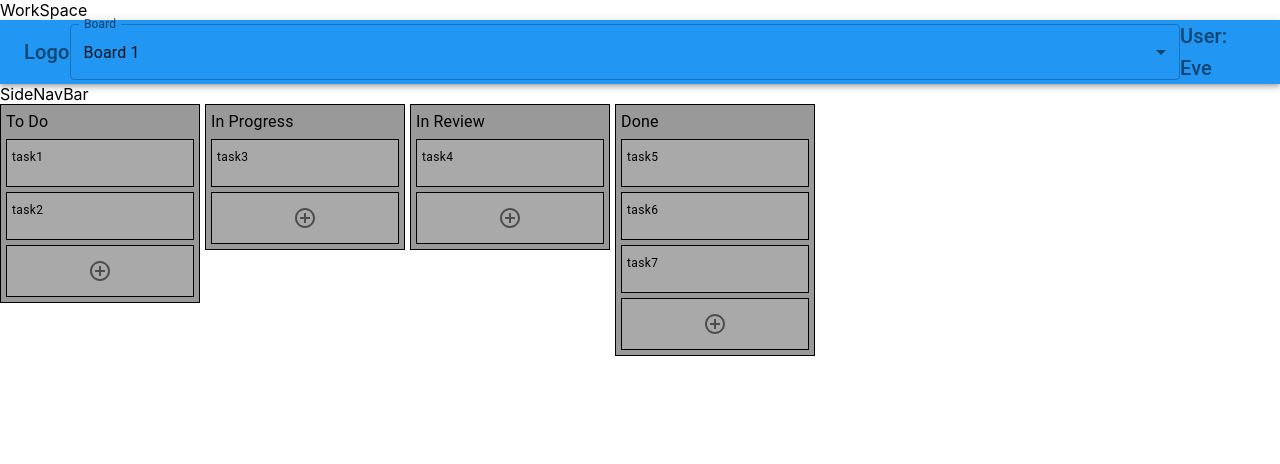
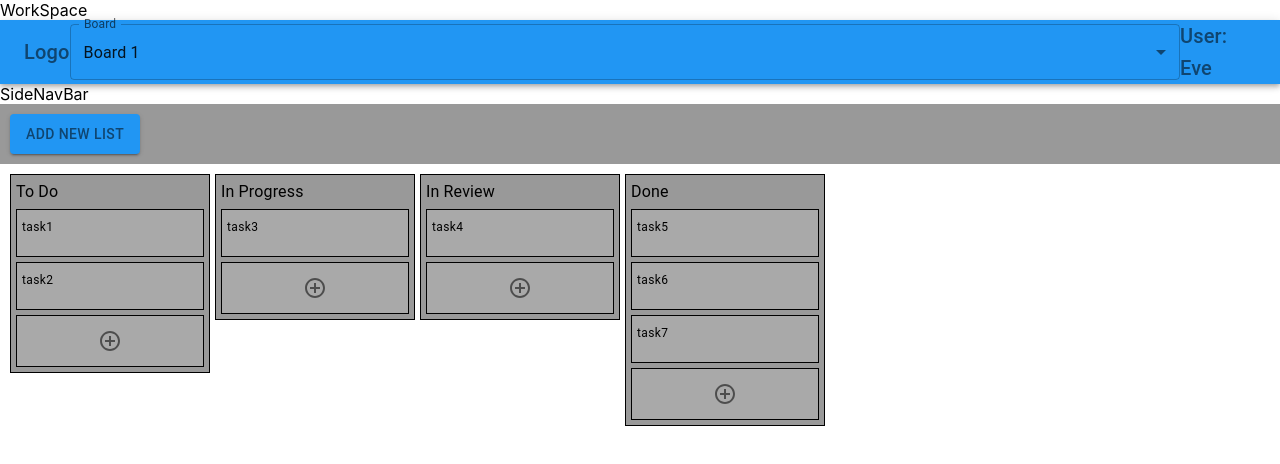
Before and after one commit to Setom29/task-mover, a React (Create React App) app: page /workspace in a window 1280 px wide. Shown: the top 464 px of the page. Built offline with nearby package versions, Linux system fonts and the light colour scheme.

Commit message:
feat: create BoardHeader component, 'add new list' button

```diff
--- a/src/components/board/Board.js
+++ b/src/components/board/Board.js
@@ -2,14 +2,18 @@ import React from "react";
 import { observer, inject } from "mobx-react";
 import { Box } from "@mui/material";
 import CardList from "./CardList";
+import BoardHeader from "./BoardHeader";
 // {boardId, boards, setBoards, users, setUsers, cardLists, setCardLists, cards, setCards, comments, setComments}
 const Board = inject("cardListsTable")(
   observer((props) => {
     return (
+      <Box>
+        <BoardHeader />
         <Box
           sx={{
             display: "flex",
             gap: "5px",
+            padding: "10px"
           }}
         >
           {/* filter cardLists by boardId and display them in the correct order */}
@@ -23,6 +27,7 @@ const Board = inject("cardListsTable")(
               <CardList cardListId={cardList.id} />
             ))}
         </Box>
+      </Box>
     );
   })
 );
--- /dev/null
+++ b/src/components/board/BoardHeader.js
@@ -0,0 +1,85 @@
+import React, { useState } from "react";
+import { observer, inject } from "mobx-react";
+import {
+  Box,
+  Button,
+  Popper,
+  IconButton,
+  TextField,
+  Toolbar,
+} from "@mui/material";
+import AddCircleOutlineIcon from "@mui/icons-material/AddCircleOutline";
+import SendIcon from "@mui/icons-material/Send";
+import CloseIcon from "@mui/icons-material/Close";
+const BoardHeader = inject(
+  "cardListsTable",
+  "boardsTable"
+)(
+  observer((props) => {
+    const [anchorEl, setAnchorEl] = useState(null);
+    const [newCardListName, setNewCardListName] = useState("null");
+
+    const handleClick = (event) => {
+      setAnchorEl(anchorEl ? null : event.currentTarget);
+    };
+    const open = Boolean(anchorEl);
+    return (
+      <Box
+        sx={{
+          width: "100%",
+          height: "60px",
+          display: "flex",
+          gap: "20px",
+          justifyContent: "left",
+          backgroundColor: "rgba(0, 0, 0, 0.4)",
+          padding: "10px",
+        }}
+      >
+        <Button variant="contained" onClick={handleClick}>
+          Add new list
+        </Button>
+        <Popper
+          open={open}
+          anchorEl={anchorEl}
+          sx={{
+            width: "250px",
+            height: "150px",
+            backgroundColor: "darkgrey",
+            border: "1px solid black",
+            padding: "10px",
+          }}
+        >
+          <TextField
+            variant="outlined"
+            onChange={(e) => setNewCardListName(e.target.value)}
+          />
+          <Toolbar sx={{ display: "flex", justifyContent: "space-around" }}>
+            <IconButton
+              onClick={() => {
+                props.cardListsTable.addCardList(
+                  newCardListName,
+                  props.boardsTable.currentId
+                );
+                setAnchorEl(null);
+                setNewCardListName("");
+              }}
+              disabled={newCardListName === ""}
+            >
+              <SendIcon />
+            </IconButton>
+            <IconButton
+              onClick={() => {
+                setAnchorEl(null);
+                setNewCardListName("");
+              }}
+            >
+              <CloseIcon />
+            </IconButton>
+          </Toolbar>
+        </Popper>
+      </Box>
+    );
+  })
+);
+
+export default BoardHeader;
```
Lines whose indentation alone changed are shown as unchanged.
